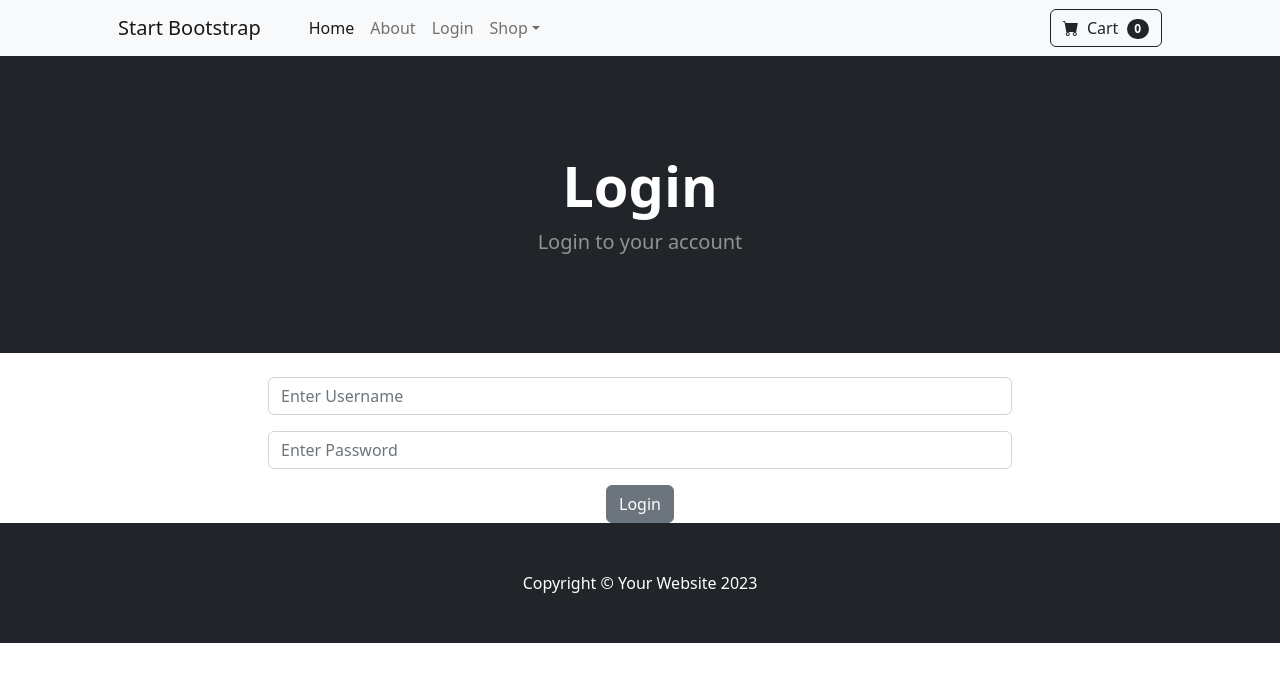
After one commit to ShaneDsouza4/BookStall, a Django app: page /login/ in a window 1280 px wide. The commit adds this page. Shown: the top 682 px of the page. Run offline with Django 5.2, Linux system fonts and the light colour scheme; some libraries are stand-ins or nearby versions.

Commit message:
Login Logout functionality

```diff
--- a/store/urls.py
+++ b/store/urls.py
@@ -6,4 +6,6 @@ from django.conf.urls.static import static
 urlpatterns = [
     path('', views.home, name='home'),
     path('about/', views.about, name='about'),
+    path('login/', views.login_user, name='login'),
+    path('logout/', views.logout_user, name='logout'),
 ] + static(settings.MEDIA_URL, document_root=settings.MEDIA_ROOT)
--- a/store/views.py
+++ b/store/views.py
@@ -1,5 +1,7 @@
-from django.shortcuts import render
+from django.shortcuts import render, redirect
 from .models import Product
+from django.contrib.auth import authenticate, login, logout
+from django.contrib import messages
 
 # Create your views here.
 def home(request):
@@ -9,3 +11,27 @@ def home(request):
 
 def about(request):
         return render(request, 'about.html', {})
+
+def login_user(request):
+    if request.method == 'POST': #Submitting form
+        username = request.POST['username'] #On form name is username
+        password = request.POST['password'] #On form name is password
+
+        #Need to authenticate using django authenticate system
+        user = authenticate(request, username=username, password=password)
+
+        # If form is not empty, log them in
+        if user is not None:
+            login(request, user)
+            messages.success(request, 'You are now logged in')
+            return redirect('home')
+        else:
+            messages.success(request, 'Invalid username or password')
+            return redirect('login')
+    else: #They didn't fill the form, show webpage
+        return render(request, 'login.html')
+
+def logout_user(request):
+    logout(request)
+    messages.success(request, 'You have been logged out.')
+    return redirect('home')
--- a/templates/base.html
+++ b/templates/base.html
@@ -19,6 +19,16 @@
         <!-- Navigation-->
         {% include 'navbar.html' %}
 
+        <!-- Messages-->
+        {% if messages %}
+            {% for message in messages %}
+                <div class="alert alert-warning alert-dismissible fade show" role="alert">
+                    {{ message }}
+                    <button type="button" class="btn-close" data-bs-dismiss="alert" aria-label="Close"></button>
+                </div>
+            {% endfor %}
+        {% endif %}
+
         {% block content %}
 
         {% endblock %}
--- /dev/null
+++ b/templates/login.html
@@ -0,0 +1,32 @@
+{% extends 'base.html' %}
+
+{% block content %}
+    <header class="bg-dark py-5">
+            <div class="container px-4 px-lg-5 my-5">
+                <div class="text-center text-white">
+                    <h1 class="display-4 fw-bolder">Login</h1>
+                    <p class="lead fw-normal text-white-50 mb-0">Login to your account</p>
+                </div>
+            </div>
+        </header>
+
+     <div class="container">
+        <div class="row">
+            <center>
+                <div class="col-8">
+                    <br/>
+                    <form method="POST" action="{% url 'login' %}">
+                        {% csrf_token %}
+  <div class="mb-3">
+    <input type="text" class="form-control" name="username" placeholder="Enter Username">
+  </div>
+  <div class="mb-3">
+    <input type="password" class="form-control" name="password" placeholder="Enter Password">
+  </div>
+  <button type="submit" class="btn btn-secondary">Login</button>
+</form>
+                </div>
+            </center>
+        </div>
+     </div>
+{% endblock %}
--- a/templates/navbar.html
+++ b/templates/navbar.html
@@ -6,6 +6,13 @@
                     <ul class="navbar-nav me-auto mb-2 mb-lg-0 ms-lg-4">
                         <li class="nav-item"><a class="nav-link active" aria-current="page" href="{% url 'home' %}">Home</a></li>
                         <li class="nav-item"><a class="nav-link" href="{% url 'about' %}">About</a></li>
+                        {% if user.is_authenticated %}
+                            <li class="nav-item"><a class="nav-link" href="{% url 'logout' %}">Logout</a></li>
+                        {% else %}
+                            <li class="nav-item"><a class="nav-link" href="{% url 'login' %}">Login</a></li>
+                        {% endif %}
+
+
                         <li class="nav-item dropdown">
                             <a class="nav-link dropdown-toggle" id="navbarDropdown" href="#" role="button" data-bs-toggle="dropdown" aria-expanded="false">Shop</a>
                             <ul class="dropdown-menu" aria-labelledby="navbarDropdown">
```
Also changed, not shown: Notes/7. Login Logout configuration.txt (added, +93 -0 lines).
